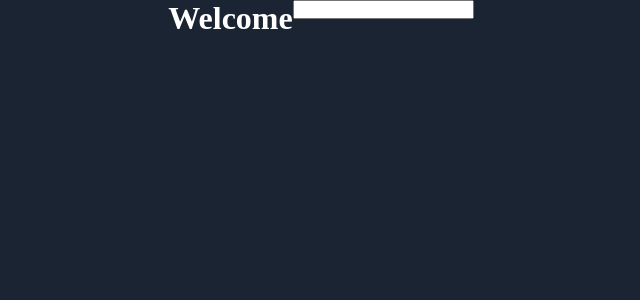
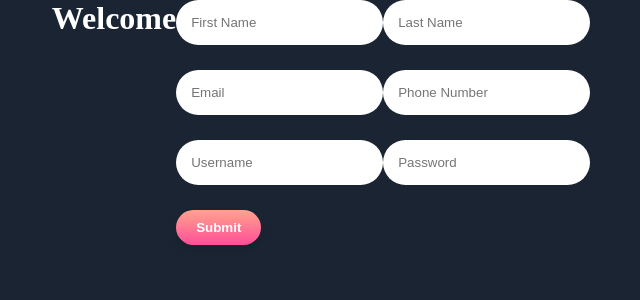
Before and after one commit to fikireguale/comp307-proj, a React (Create React App) app in the folder frontend/: page /registration in a window 1280 px wide. Shown: the top 300 px of the page, without its empty margins (319-959 px from the left). Built offline with nearby package versions, Linux system fonts and the light colour scheme.

Commit message:
modified

```diff
--- a/frontend/src/components/Navbar.module.css
+++ b/frontend/src/components/Navbar.module.css
@@ -19,22 +19,22 @@ a {
 
 
 .navLink {
-  padding: 10px 20px; /* Adjust the padding as needed */
-  background-image: linear-gradient(180deg, #ffa48d, #ff4e98); /* Vertical gradient */
-  color: white; /* Text color */
-  font-weight: bold; /* Bold text */
-  border: none; /* No border */
-  border-radius: 25px; /* Rounded corners */
-  text-align: center; /* Center text */
-  text-decoration: none; /* No underline */
-  display:inline-block; /* Allows padding and width/height */
-  box-shadow: 0 4px 6px rgba(0, 0, 0, 0.1); /* Subtle shadow */
-  transition: all 0.3s ease; /* Transition for effects */
-  cursor: pointer; /* Hand cursor on hover */
+  padding: 10px 20px;
+  background-image: linear-gradient(180deg, #ffa48d, #ff4e98);
+  color: white;
+  font-weight: bold;
+  border: none;
+  border-radius: 25px;
+  text-align: center;
+  text-decoration: none;
+  display:inline-block;
+  box-shadow: 0 4px 6px rgba(0, 0, 0, 0.1);
+  transition: all 0.3s ease;
+  cursor: pointer;
 }
 
 .navLink:hover {
-  box-shadow: 0 5px 15px rgba(0, 0, 0, 0.2); /* Larger shadow on hover */
+  box-shadow: 0 5px 15px #FEFAE0; /* Larger shadow on hover */
   transform: scale(1.05); /* Slightly increase size on hover */
 }
 
--- a/frontend/src/components/nbar.module.css
+++ b/frontend/src/components/nbar.module.css
@@ -101,7 +101,7 @@
 
     .navLink {
       display: block;
-      width: 100%; /* Full width links */
+      width: 100%;
     }
 
     /* Styling for the active state of the hamburger bars to create an 'X' icon */
--- a/frontend/src/index.css
+++ b/frontend/src/index.css
@@ -4,7 +4,35 @@
   height: 100vh;
   width: 100vw;
   background-color: #1B2432;
+
 }
+.registration button{
+  padding: 10px 20px;
+  background-image: linear-gradient(180deg, #ffa48d, #ff4e98);
+  color: white;
+  font-weight: bold;
+  border: none;
+  border-radius: 25px;
+  text-align: center;
+  text-decoration: none;
+  display:inline-block;
+  box-shadow: 0 4px 6px rgba(0, 0, 0, 0.1);
+  transition: all 0.3s ease;
+  cursor: pointer;
+}
+
+.registration button:hover {
+  box-shadow: 0 5px 10px #EEF5FF;
+  transform: scale(1.05); /* Slightly increase size on hover */
+}
+
+.registration input {
+  padding: 15px;
+  border-radius: 25px;
+  border: none;
+  margin-bottom: 25px; /* Spacing between input fields */
+}
+
 
 .landing {
   display: flex;
--- a/frontend/src/pages/Registration.js
+++ b/frontend/src/pages/Registration.js
@@ -3,10 +3,10 @@ import React, {useState} from "react";
 
 const Registration = () =>{
    const [data, setData] = useState({
-        fname: '',
-        lname: '',
+        firstName: '',
+        lastName: '',
         email: '',
-        phoneNum: '',
+        phoneNumber: '',
         username: '',
         password: '',
    });
@@ -40,28 +40,42 @@ const Registration = () =>{
     Object.keys(data).forEach((key)=>{
         if(!data[key].trim()){
             const field = key.charAt(0).toUpperCase()+ key.slice(1).replace(/([A-Z])/g, ' $1').trim();
-            errorMessages.push(`{field} is required!`);
+            errorMessages.push(`${field} is required!`);
         }
     });
 
-   }
+    //Do not submit the form since there is an error message
+    if(errorMessages.length > 0 ){
+        alert(`Please complete the following fields: \n${errorMessages.join('\n')}`);
+    }
+    else{console.log(data);}
+
+   };
 
     return(
 
         <div className="registration">
             <h1 style={{color:'white', textAlign: 'center'}}>Welcome</h1>
-            <form>
-                <label>
-                    <input type="text" />
+            <form className="register-form" onSubmit={handleSubmit}>
+                <div className="row">
+                    <input type ='text' name='firstName' placeholder="First Name" onChange={handleChange}/>
+                    <input type ='text' name='lastName' placeholder="Last Name" onChange={handleChange}/>
+                </div>
+                <div className="row">
+                    <input type ='email' name='email' placeholder="Email" onChange={handleChange}/>
+                    <input type ='tel' name='phoneNumber' placeholder="Phone Number" onChange={handleChange}/>
+                </div>
+                <div className="row">
+                    <input type ='text' name='username' placeholder="Username" onChange={handleChange}/>
+                    <input type ='password' name='password' placeholder="Password" onChange={handleChange}/>
+                </div>
+                <button type='submit' style={{textAlign:"center"}}>Submit</button>
 
-                </label>
             </form>
-
-
 
         </div>
 
-    )
+    );
 
 };
 export default Registration;
```
